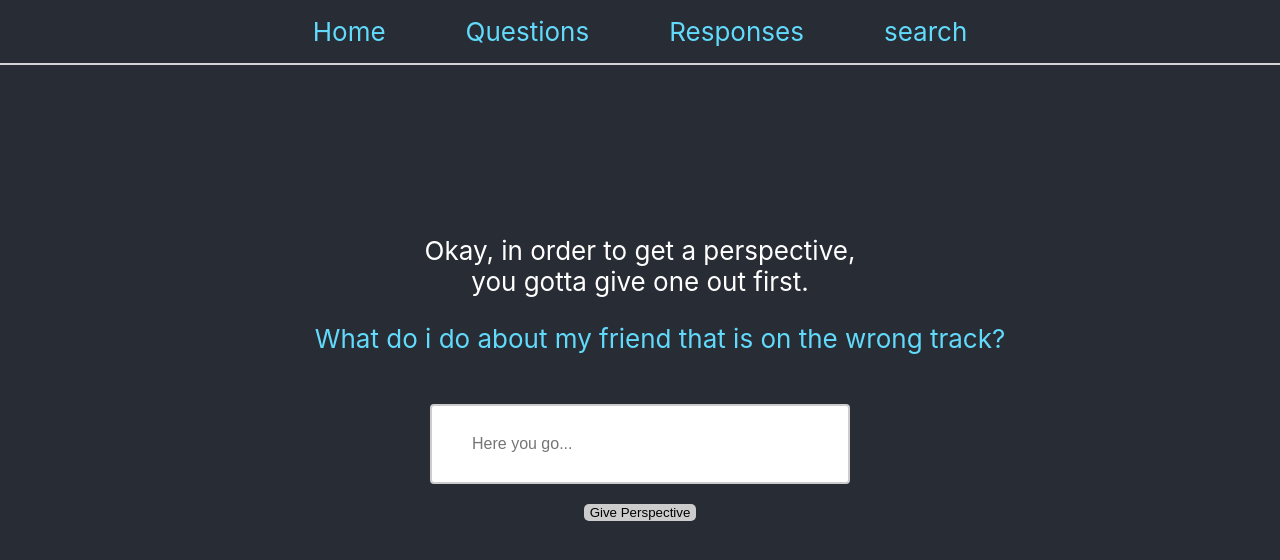
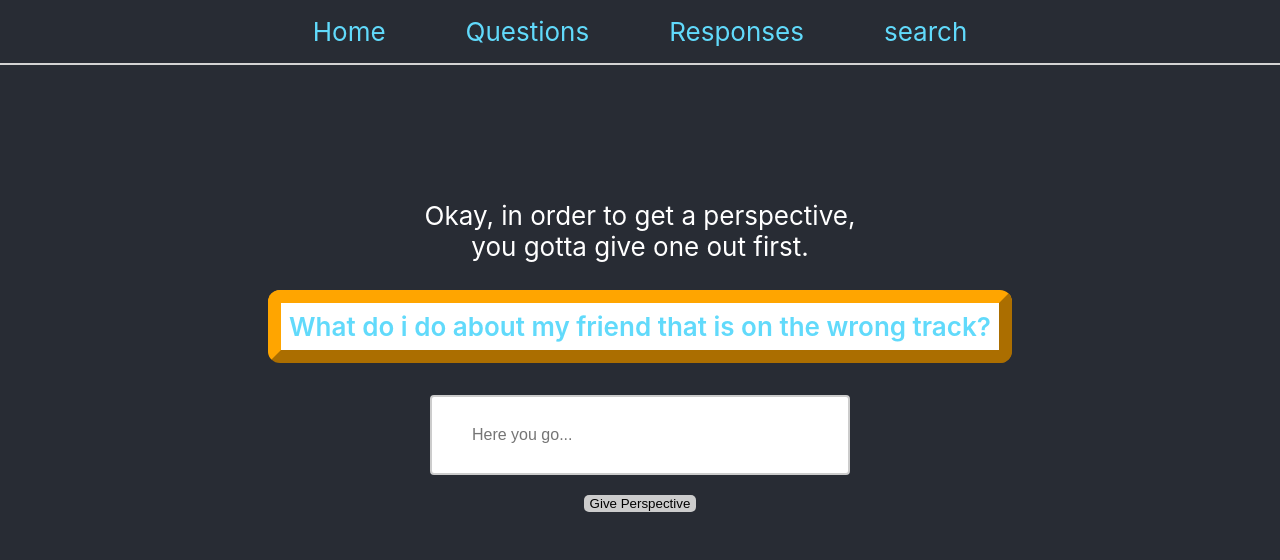
Before and after one commit to testInProd/peerspective, a React (Create React App) app: page /questions in a window 1280 px wide. Shown: the top 560 px of the page. Built offline with nearby package versions, Linux system fonts and the light colour scheme; what keymirror would draw is missing.

Commit message:
styling the UI

```diff
--- a/src/component/OpenIssues.css
+++ b/src/component/OpenIssues.css
@@ -1,8 +1,13 @@
 .Open-issues-div {
-    border-radius: 45%;
-    text-align: center;
+    border-radius: 12px;
     color: #61dafb;
-
+    background-color: white;
+    border: 0.5rem outset orange;
+    outline-offset: 0.5rem;
+    padding: 8px;
+    margin: 8px;
+    border-width: .5em;
+    font-weight: 600;
 }
 
 .Open-issues-list {
--- a/src/component/OpenIssues.js
+++ b/src/component/OpenIssues.js
@@ -10,9 +10,9 @@ export default class OpenIssues extends React.Component {
     render() {
         return (
             <div className="Open-issues-div">
-                <ul className="Open-issues-list">
-                    <li>What do i do about my friend that is on the wrong track?</li>
-                </ul>
+                <div className="Open-issues-list">
+                    What do i do about my friend that is on the wrong track?
+                </div>
             </div>
         )
     }
--- a/src/component/Questions.css
+++ b/src/component/Questions.css
@@ -1,3 +1,11 @@
+.Question-css {
+    margin-top: -5%;
+}
+
+.Question-header {
+    padding: 20px 0;
+}
+
 .Question-box {
   width: 420px;
   height: 80px;
--- a/src/component/Questions.js
+++ b/src/component/Questions.js
@@ -19,8 +19,8 @@ class Question extends React.Component {
 
   render() {
     return (
-        <div >
-          <div>
+        <div className="Question-css">
+          <div className="Question-header">
           Okay, in order to get a perspective,<br/>
           you gotta give one out first.
           </div>
```
